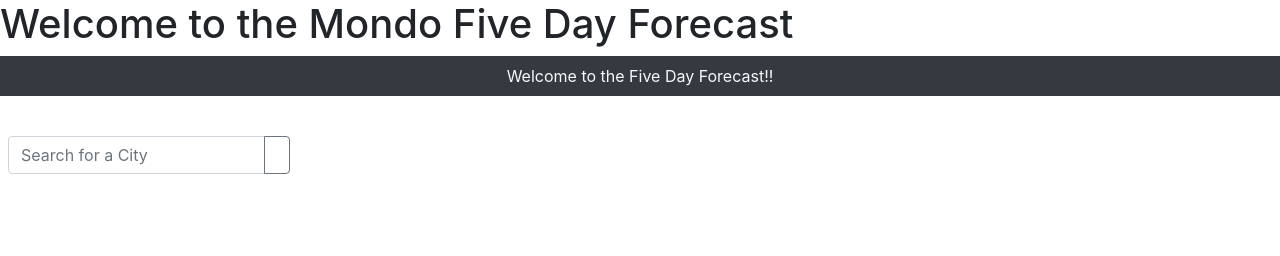
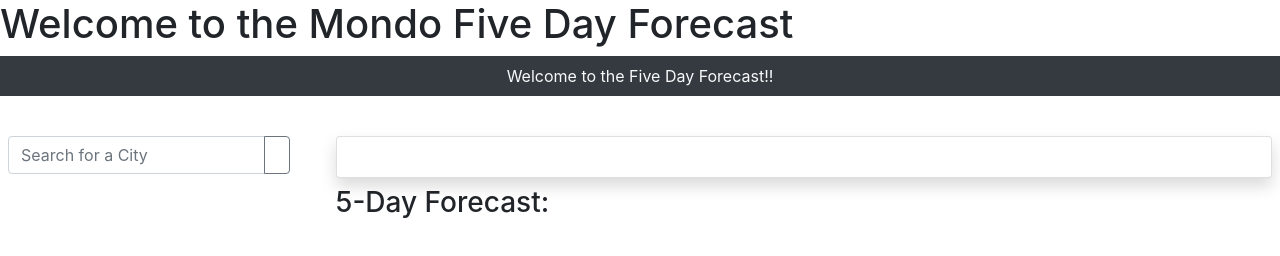
Before and after one commit to EASYMAK777/mondo-weather-forcast, a plain HTML site: page index.html in a window 1280 px wide. Drawn offline with nearby package versions, Linux system fonts and the light colour scheme.

Commit message:
added card body to container as well as fixed rows and columns

```diff
--- a/index.html
+++ b/index.html
@@ -29,10 +29,26 @@
                         </div>
                     </div>
                 </form>
+                <div class="w-100">
+                    <ul class="list-group cityList mx-2 mt-3"></ul>
+                </div>
+            </div>
+            <div class="col-md-9">
+                <div class="card shadow m-2">
+                    <div class="card-body cityToday"></div>
 
+                </div>
+                <div class="m-2">
+                    <h3>5-Day Forecast:</h3>
+                    <div class="forecast row text-light">
+
+                    </div>
+                </div>
             </div>
         </div>
     </container>
+
+
 
 
 
```
